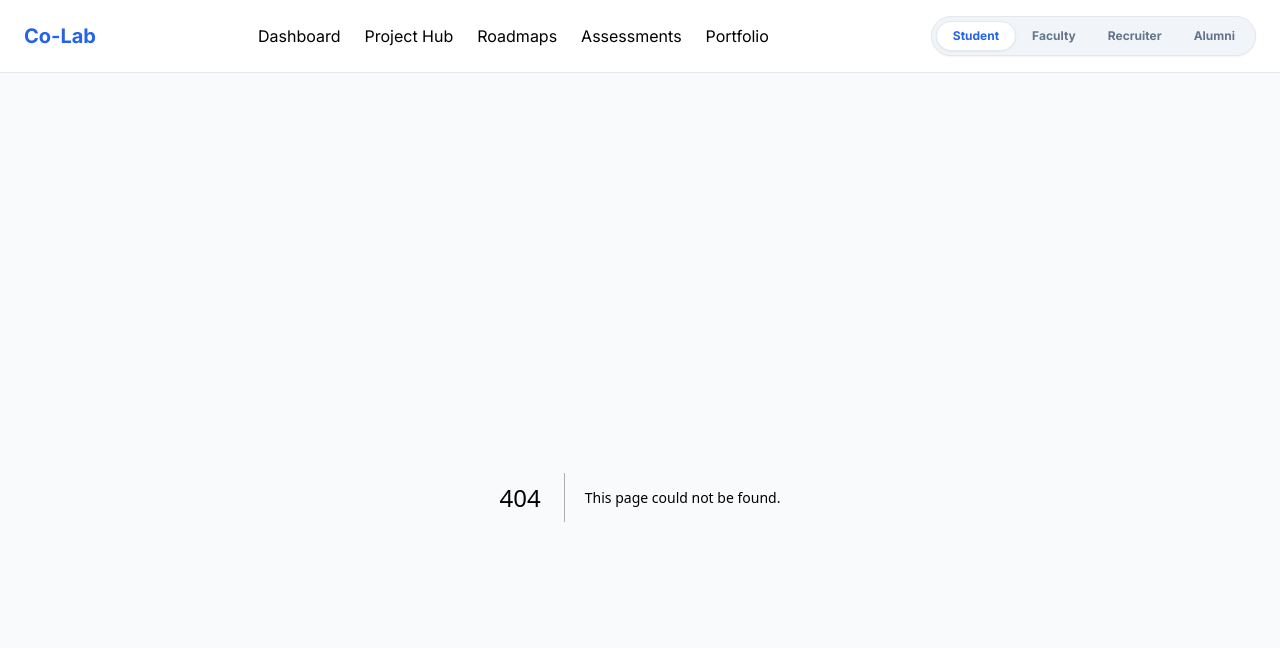
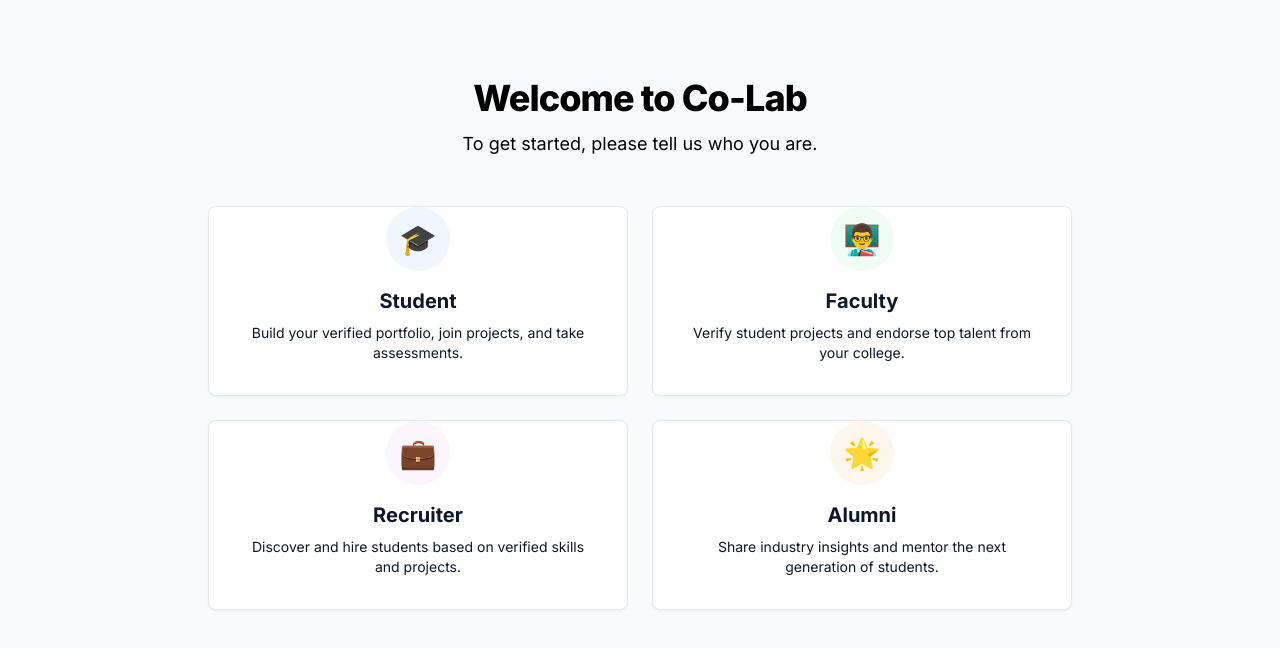
Before and after one commit to karthikn-BCA/hackathon-, a Next.js app: page /login in a window 1280 px wide. Before the commit this address had no page. Shown: the top 648 px of the page. Built offline with nearby package versions, Linux system fonts and the light colour scheme.

Commit message:
Add authentication flow and login page

```diff
--- /dev/null
+++ b/src/app/login/page.tsx
@@ -0,0 +1,148 @@
+"use client"
+import { useState } from "react"
+import { useRouter } from "next/navigation"
+import { Card, CardContent } from "@/components/ui/card"
+import { Button } from "@/components/ui/button"
+
+export default function LoginPage() {
+  const router = useRouter()
+  const [selectedRole, setSelectedRole] = useState<string | null>(null)
+
+  // Login form state
+  const [email, setEmail] = useState("")
+  const [password, setPassword] = useState("")
+
+  const handleLogin = (e: React.FormEvent) => {
+    e.preventDefault()
+
+    // Fake authentication for hackathon demo
+    if (selectedRole === "student") router.push("/dashboard")
+    else if (selectedRole === "faculty") router.push("/faculty")
+    else if (selectedRole === "recruiter") router.push("/recruiter")
+    else if (selectedRole === "alumni") router.push("/alumni")
+  }
+
+  if (!selectedRole) {
+    return (
+      <div className="min-h-[80vh] flex flex-col items-center justify-center animate-in fade-in zoom-in-95 duration-300">
+        <div className="text-center mb-12">
+          <h1 className="text-4xl font-extrabold tracking-tight mb-3">Welcome to Co-Lab</h1>
+          <p className="text-muted-foreground text-lg">To get started, please tell us who you are.</p>
+        </div>
+
+        <div className="grid grid-cols-1 md:grid-cols-2 gap-6 w-full max-w-4xl px-4">
+          <Card
+            className="cursor-pointer hover:border-blue-500 hover:shadow-lg transition-all group"
+            onClick={() => setSelectedRole("student")}
+          >
+            <CardContent className="p-8 text-center flex flex-col items-center justify-center space-y-4">
+              <div className="w-16 h-16 bg-blue-50 rounded-full flex items-center justify-center text-3xl group-hover:scale-110 transition-transform">
+                🎓
+              </div>
+              <div>
+                <h3 className="text-xl font-bold">Student</h3>
+                <p className="text-sm text-muted-foreground mt-2">Build your verified portfolio, join projects, and take assessments.</p>
+              </div>
+            </CardContent>
+          </Card>
+
+          <Card
+            className="cursor-pointer hover:border-green-500 hover:shadow-lg transition-all group"
+            onClick={() => setSelectedRole("faculty")}
+          >
+            <CardContent className="p-8 text-center flex flex-col items-center justify-center space-y-4">
+              <div className="w-16 h-16 bg-green-50 rounded-full flex items-center justify-center text-3xl group-hover:scale-110 transition-transform">
+                👨‍🏫
+              </div>
+              <div>
+                <h3 className="text-xl font-bold">Faculty</h3>
+                <p className="text-sm text-muted-foreground mt-2">Verify student projects and endorse top talent from your college.</p>
+              </div>
+            </CardContent>
+          </Card>
+
+          <Card
+            className="cursor-pointer hover:border-purple-500 hover:shadow-lg transition-all group"
+            onClick={() => setSelectedRole("recruiter")}
+          >
+            <CardContent className="p-8 text-center flex flex-col items-center justify-center space-y-4">
+              <div className="w-16 h-16 bg-purple-50 rounded-full flex items-center justify-center text-3xl group-hover:scale-110 transition-transform">
+                💼
+              </div>
+              <div>
+                <h3 className="text-xl font-bold">Recruiter</h3>
+                <p className="text-sm text-muted-foreground mt-2">Discover and hire students based on verified skills and projects.</p>
+              </div>
+            </CardContent>
+          </Card>
+
+          <Card
+            className="cursor-pointer hover:border-orange-500 hover:shadow-lg transition-all group"
+            onClick={() => setSelectedRole("alumni")}
+          >
+            <CardContent className="p-8 text-center flex flex-col items-center justify-center space-y-4">
+              <div className="w-16 h-16 bg-orange-50 rounded-full flex items-center justify-center text-3xl group-hover:scale-110 transition-transform">
+                🌟
+              </div>
+              <div>
+                <h3 className="text-xl font-bold">Alumni</h3>
+                <p className="text-sm text-muted-foreground mt-2">Share industry insights and mentor the next generation of students.</p>
+              </div>
+            </CardContent>
+          </Card>
+        </div>
+      </div>
+    )
+  }
+
+  return (
+    <div className="min-h-[80vh] flex flex-col items-center justify-center animate-in fade-in slide-in-from-bottom-4 duration-300">
+      <Card className="w-full max-w-md p-8 shadow-xl border-slate-200">
+        <div className="text-center mb-8">
+          <div className="inline-flex items-center justify-center w-12 h-12 rounded-full bg-slate-100 text-2xl mb-4">
+            {selectedRole === "student" ? "🎓" : selectedRole === "faculty" ? "👨‍🏫" : selectedRole === "recruiter" ? "💼" : "🌟"}
+          </div>
+          <h2 className="text-2xl font-extrabold capitalize">{selectedRole} Sign In</h2>
+          <p className="text-sm text-muted-foreground mt-1">Enter your credentials to access your portal.</p>
+        </div>
+
+        <form onSubmit={handleLogin} className="space-y-4">
+          <div>
+            <label className="block text-sm font-bold text-slate-700 mb-1.5">Email Address</label>
+            <input
+              required
+              type="email"
+              value={email}
+              onChange={(e) => setEmail(e.target.value)}
+              className="w-full border rounded-lg p-2.5 text-sm focus:outline-none focus:ring-2 focus:ring-blue-500 shadow-sm"
+              placeholder="you@university.edu"
+            />
+          </div>
+          <div>
+            <label className="block text-sm font-bold text-slate-700 mb-1.5">Password</label>
+            <input
+              required
+              type="password"
+              value={password}
+              onChange={(e) => setPassword(e.target.value)}
+              className="w-full border rounded-lg p-2.5 text-sm focus:outline-none focus:ring-2 focus:ring-blue-500 shadow-sm"
+              placeholder="••••••••"
+            />
+          </div>
+
+          <Button type="submit" className="w-full font-bold py-5 mt-4 text-md">
+            Sign In Securely
+          </Button>
+
+          <button
+            type="button"
+            onClick={() => setSelectedRole(null)}
+            className="w-full text-center text-sm text-slate-500 hover:text-slate-800 font-semibold mt-4"
+          >
+            ← Back to Role Selection
+          </button>
+        </form>
+      </Card>
+    </div>
+  )
+}
--- a/src/app/page.tsx
+++ b/src/app/page.tsx
@@ -27,21 +27,14 @@ export default function Home() {
 
       <div className="flex flex-col items-center gap-4">
         <div className="flex gap-4">
-          <Button asChild size="lg">
-            <Link href="/hub">Student: Project Hub</Link>
+          <Button asChild size="lg" className="font-bold px-8">
+            <Link href="/login">Get Started / Login</Link>
           </Button>
-          <Button asChild size="lg" variant="outline">
+          <Button asChild size="lg" variant="outline" className="font-bold px-8">
             <Link href="/roadmaps">Explore Roadmaps</Link>
           </Button>
         </div>
-        <div className="flex gap-4 mt-2">
-          <Button asChild variant="secondary" size="sm">
-            <Link href="/faculty">Faculty Portal</Link>
-          </Button>
-          <Button asChild variant="secondary" size="sm">
-            <Link href="/recruiter">Recruiter Talent Search</Link>
-          </Button>
-        </div>
+        <p className="text-xs text-slate-400 mt-2 font-medium">Available for Students, Faculty, Recruiters, and Alumni.</p>
       </div>
 
       <div className="grid grid-cols-1 md:grid-cols-3 gap-6 pt-12 text-left w-full">
--- a/src/components/Navbar.tsx
+++ b/src/components/Navbar.tsx
@@ -8,7 +8,13 @@ export function Navbar() {
   const router = useRouter()
 
   // For the hackathon demo, we use a simple state to switch roles
-  const [role, setRole] = useState<"student" | "faculty" | "recruiter" | "alumni">("student")
+  const getInitialRole = () => {
+    if (pathname.includes("/faculty")) return "faculty"
+    if (pathname.includes("/recruiter")) return "recruiter"
+    if (pathname.includes("/alumni")) return "alumni"
+    return "student"
+  }
+  const [role, setRole] = useState<"student" | "faculty" | "recruiter" | "alumni">(getInitialRole())
 
   const handleRoleChange = (newRole: "student" | "faculty" | "recruiter" | "alumni") => {
     setRole(newRole)
@@ -17,6 +23,8 @@ export function Navbar() {
     else if (newRole === "alumni") router.push("/alumni")
     else if (newRole === "student" && (pathname === "/faculty" || pathname === "/recruiter" || pathname === "/alumni")) router.push("/dashboard")
   }
+
+  if (pathname === "/login") return null
 
   return (
     <nav className="border-b bg-white px-6 py-4 flex items-center justify-between">
```
